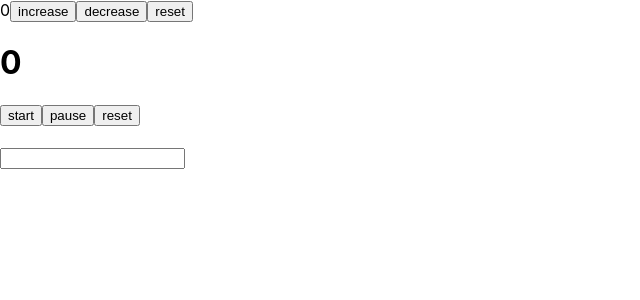
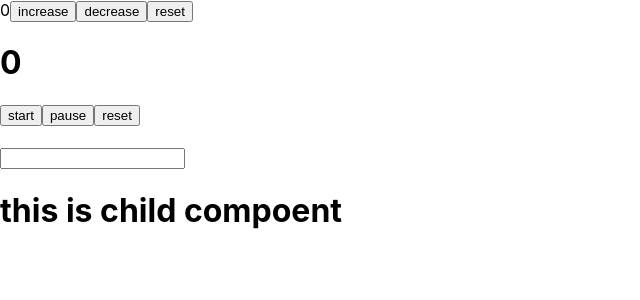
Before and after one commit to sharon884/Mern-Lab, a React (Create React App) app in the folder React/: page / in a window 1280 px wide. Shown: the top 300 px of the page, without its empty margins (0-640 px from the left). Built offline with nearby package versions, Linux system fonts and the light colour scheme.

Commit message:
props passing from parrent to child

```diff
--- a/React/src/Child.jsx
+++ b/React/src/Child.jsx
@@ -0,0 +1,14 @@
+
+
+function Child ({ text }) {
+
+
+    return (
+        <>
+          <h1> this is child compoent </h1>
+             <h2> { text }</h2>
+        </>
+    )
+};
+
+export default Child;
--- a/React/src/Parrent.jsx
+++ b/React/src/Parrent.jsx
@@ -1,4 +1,5 @@
 import { useState  } from "react";
+import Child from "./Child";
 
 function Parrent () {
      const [ name , setName ] = useState("");
@@ -12,6 +13,7 @@ function Parrent () {
         <>
         <h1>{name} </h1>
          <input type="text" value={name} onChange={change} />
+         <Child text={ name }/>
         </>
      )
 };
```
